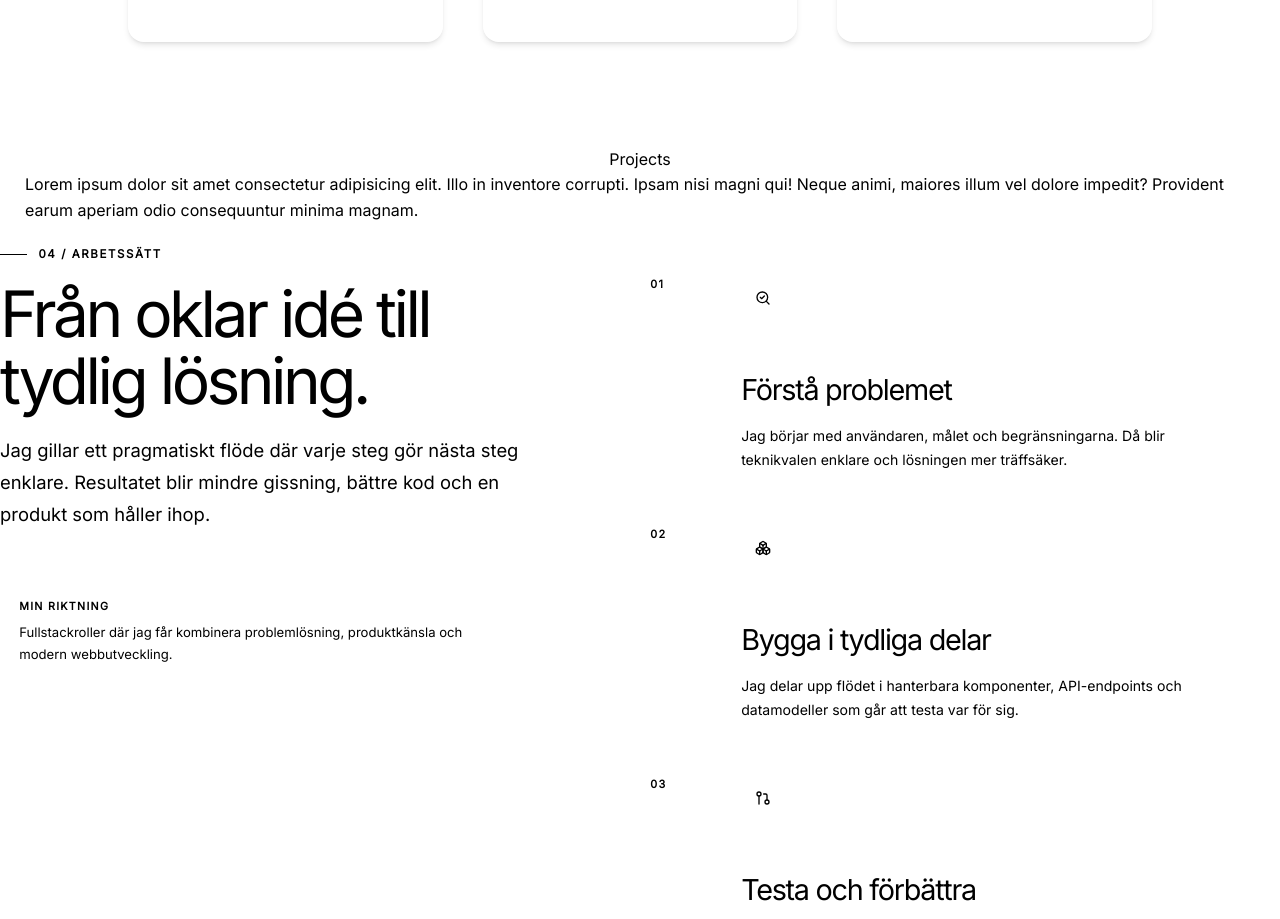
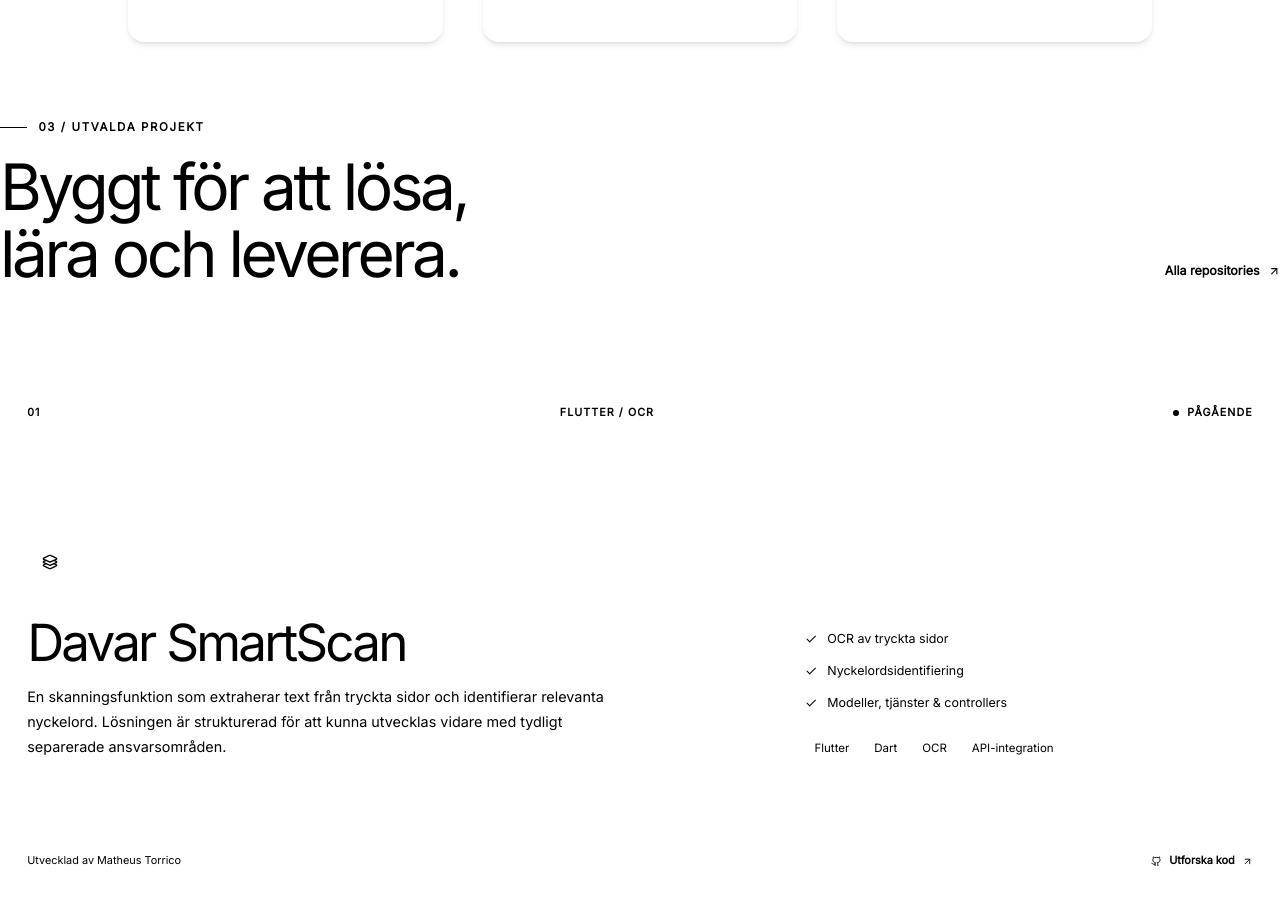
Before and after one commit to ikariLain/Portfolio, a React (Vite) app: page / in a window 1280 px wide. Shown: the part 2280-3199 px from the top of the page. Built offline with nearby package versions, Linux system fonts and the light colour scheme.

Commit message:
Refactor Projects component and enhance layout, styling, and functionality for improved user experience

```diff
--- a/src/Components/Projects/Projects.css
+++ b/src/Components/Projects/Projects.css
@@ -1,7 +1,261 @@
-.Projects-Container {
-    display: flex;
+.projects-header {
+  display: flex;
+  align-items: flex-end;
+  justify-content: space-between;
+  gap: 2rem;
+}
+
+.projects-header .section-heading {
+  margin-bottom: 0;
+}
+
+.all-projects-link {
+  min-width: max-content;
+  display: inline-flex;
+  align-items: center;
+  gap: 0.5rem;
+  padding-bottom: 0.4rem;
+  border-bottom: 1px solid var(--border-strong);
+  color: var(--text-soft);
+  font-size: 0.78rem;
+  font-weight: 600;
+  transition: color 180ms ease, border-color 180ms ease;
+}
+
+.all-projects-link:hover {
+  border-color: var(--text);
+  color: var(--text);
+}
+
+.projects-grid {
+  display: grid;
+  grid-template-columns: repeat(2, 1fr);
+  gap: 0.8rem;
+  margin-top: clamp(3.5rem, 7vw, 6rem);
+}
+
+.project-card {
+  min-height: 540px;
+  display: flex;
+  flex-direction: column;
+  position: relative;
+  overflow: hidden;
+  padding: clamp(1.25rem, 2.5vw, 1.7rem);
+  border: 1px solid var(--border);
+  border-radius: var(--radius-lg);
+  background: var(--surface);
+  box-shadow: 0 1px 0 rgba(255, 255, 255, 0.02) inset;
+  transition: transform 220ms ease, border-color 220ms ease;
+}
+
+.project-card:hover {
+  transform: translateY(-4px);
+  border-color: var(--border-strong);
+}
+
+.project-card--featured {
+  min-height: 520px;
+  grid-column: 1 / -1;
+  background:
+    radial-gradient(circle at 84% 40%, var(--info-bg), transparent 24rem),
+    linear-gradient(120deg, var(--surface-strong), var(--surface));
+}
+
+.project-card::after {
+  width: 320px;
+  height: 320px;
+  position: absolute;
+  right: -220px;
+  bottom: -210px;
+  content: "";
+  border: 1px solid var(--border);
+  border-radius: 50%;
+  box-shadow: 0 0 0 28px transparent, 0 0 0 29px var(--border), 0 0 0 64px transparent, 0 0 0 65px var(--border);
+}
+
+.project-meta {
+  display: grid;
+  grid-template-columns: auto 1fr auto;
+  align-items: center;
+  gap: 1rem;
+  padding-bottom: 1rem;
+  border-bottom: 1px solid var(--border);
+  color: var(--text-faint);
+  font-size: 0.67rem;
+  font-weight: 600;
+  letter-spacing: 0.1em;
+  text-transform: uppercase;
+}
+
+.project-type {
+  justify-self: center;
+}
+
+.project-status {
+  display: inline-flex;
+  align-items: center;
+  gap: 0.5rem;
+  color: var(--success);
+}
+
+.project-status i {
+  width: 6px;
+  height: 6px;
+  border-radius: 50%;
+  background: currentColor;
+}
+
+.project-content {
+  display: grid;
+  grid-template-columns: minmax(0, 1fr) minmax(190px, 0.6fr);
+  align-items: end;
+  gap: 2rem;
+  flex: 1;
+  padding: clamp(2.5rem, 6vw, 5rem) 0;
+}
+
+.project-main,
+.project-details {
+  min-width: 0;
+}
+
+.project-icon {
+  width: 46px;
+  height: 46px;
+  display: grid;
+  place-items: center;
+  margin-bottom: 2rem;
+  border: 1px solid var(--border);
+  border-radius: 12px;
+  background: var(--page-elevated);
+}
+
+.project-card h3 {
+  margin-bottom: 1rem;
+  font-size: clamp(2rem, 4vw, 3.8rem);
+  line-height: 1;
+  letter-spacing: -0.055em;
+  overflow-wrap: anywhere;
+  hyphens: auto;
+}
+
+.project-card:not(.project-card--featured) h3 {
+  font-size: clamp(1.8rem, 3vw, 2.65rem);
+}
+
+.project-main > p {
+  max-width: 620px;
+  margin: 0;
+  color: var(--text-soft);
+  font-size: 0.9rem;
+  line-height: 1.75;
+}
+
+.project-details {
+  position: relative;
+  z-index: 2;
+}
+
+.project-highlights {
+  display: flex;
+  flex-direction: column;
+  gap: 0.75rem;
+  margin: 0 0 1.5rem;
+  padding: 0;
+  color: var(--text-soft);
+  font-size: 0.78rem;
+  list-style: none;
+}
+
+.project-highlights li {
+  display: flex;
+  align-items: center;
+  gap: 0.6rem;
+}
+
+.project-highlights svg {
+  flex: 0 0 auto;
+  color: var(--success);
+}
+
+.project-stack {
+  display: flex;
+  flex-wrap: wrap;
+  gap: 0.4rem;
+}
+
+.project-footer {
+  display: flex;
+  align-items: center;
+  justify-content: space-between;
+  position: relative;
+  z-index: 2;
+  padding-top: 1rem;
+  border-top: 1px solid var(--border);
+  color: var(--text-faint);
+  font-size: 0.68rem;
+}
+
+.project-footer a {
+  display: inline-flex;
+  align-items: center;
+  gap: 0.45rem;
+  color: var(--text);
+  font-weight: 600;
+}
+
+.project-footer a svg:last-child {
+  transition: transform 180ms ease;
+}
+
+.project-footer a:hover svg:last-child {
+  transform: translate(2px, -2px);
+}
+
+@media (max-width: 850px) {
+  .projects-header {
+    align-items: flex-start;
     flex-direction: column;
-    align-items: center;
-    padding: 20px;
-    border: 5px solid #ffffff;
+  }
+
+  .projects-grid {
+    grid-template-columns: 1fr;
+  }
+
+  .project-card--featured {
+    grid-column: auto;
+  }
+
+  .project-content {
+    grid-template-columns: 1fr;
+    align-items: start;
+  }
 }
+
+@media (max-width: 520px) {
+  .project-card,
+  .project-card--featured {
+    min-height: auto;
+    border-radius: var(--radius-md);
+  }
+
+  .project-meta {
+    grid-template-columns: 1fr auto;
+  }
+
+  .project-type {
+    display: none;
+  }
+
+  .project-content {
+    padding-block: 2.5rem;
+  }
+
+  .project-footer > span {
+    display: none;
+  }
+
+  .project-footer {
+    justify-content: flex-end;
+  }
+}
--- a/src/Components/Projects/Projects.tsx
+++ b/src/Components/Projects/Projects.tsx
@@ -1,10 +1,120 @@
-import './Projects.css'
+import { LuArrowUpRight, LuCheck, LuGithub, LuLayers3 } from 'react-icons/lu';
+import './Projects.css';
 
-export default function Projects () {
+const projects = [
+  {
+    number: '01',
+    title: 'Davar SmartScan',
+    type: 'Flutter / OCR',
+    status: 'Pågående',
+    description:
+      'En skanningsfunktion som extraherar text från tryckta sidor och identifierar relevanta nyckelord. Lösningen är strukturerad för att kunna utvecklas vidare med tydligt separerade ansvarsområden.',
+    highlights: ['OCR av tryckta sidor', 'Nyckelordsidentifiering', 'Modeller, tjänster & controllers'],
+    stack: ['Flutter', 'Dart', 'OCR', 'API-integration'],
+    featured: true,
+  },
+  {
+    number: '02',
+    title: 'Realtidsplattform för quiz',
+    type: 'Fullstack / Realtid',
+    status: 'Pågående',
+    description:
+      'En realtidsplattform där en Flutter-klient kommunicerar med en Laravel-backend via REST och WebSockets. Projektet omfattade även MariaDB, Linuxserver, webbdeployment och ett automatiserat leveransflöde.',
+    highlights: ['Synkronisering via WebSockets', 'Flutter & Laravel REST API', 'Automatisk build & deployment'],
+    stack: ['Laravel', 'Flutter', 'WebSockets', 'MariaDB', 'GitHub Actions'],
+    featured: false,
+  },
+  {
+    number: '03',
+    title: 'Noog API',
+    type: 'Fullstacksystem',
+    status: 'Grupprojekt',
+    description:
+      'Ett fullstackprojekt där ett strukturerat .NET-API möter en modern React-klient. Byggt för att träna på samma arkitekturbeslut som krävs i större produkter.',
+    highlights: ['Repository pattern', 'Validerade dataflöden', 'Separerad frontend & backend'],
+    stack: ['.NET Core', 'React', 'Entity Framework', 'SQL Server', 'Azure DevOps'],
+    featured: false,
+  },
+
+  {
+    number: '04',
+    title: 'Clean vs Vertical Slice',
+    type: '.NET / Backend',
+    status: 'Examensarbete',
+    description:
+      'Två funktionellt likvärdiga, CRUD-baserade Web API-prototyper utvecklades för att jämföra Clean Architecture med Vertical Slice Architecture i praktiken.',
+    highlights: ['Utvecklingshastighet & overhead', 'Kodstruktur & testbarhet', 'Två likvärdiga CRUD-API:er'],
+    stack: ['.NET 10', 'ASP.NET Core', 'EF Core', 'Testning'],
+    featured: true,
+  },
+
+];
+
+export default function Projects() {
   return (
-      <div className='Projects-Container'>
-        <h1>Projects</h1>
-        <p>Lorem ipsum dolor sit amet consectetur adipisicing elit. Illo in inventore corrupti. Ipsam nisi magni qui! Neque animi, maiores illum vel dolore impedit? Provident earum aperiam odio consequuntur minima magnam.</p>
+    <section className="section-block" id="projects" aria-labelledby="projects-title">
+      <div className="section-shell">
+        <div className="projects-header">
+          <div>
+            <p className="section-label">03 / Utvalda projekt</p>
+            <h2 className="section-heading" id="projects-title">Byggt för att lösa, lära och leverera.</h2>
+          </div>
+          <a
+            className="all-projects-link"
+            href="https://github.com/ikariLain?tab=repositories"
+            target="_blank"
+            rel="noreferrer"
+          >
+            Alla repositories <LuArrowUpRight aria-hidden="true" />
+          </a>
+        </div>
+
+        <div className="projects-grid">
+          {projects.map((project) => (
+            <article
+              className={`project-card ${project.featured ? 'project-card--featured' : ''}`}
+              key={project.title}
+            >
+              <div className="project-meta">
+                <span>{project.number}</span>
+                <span className="project-type">{project.type}</span>
+                <span className="project-status"><i /> {project.status}</span>
+              </div>
+
+              <div className="project-content">
+                <div className="project-main">
+                  <div className="project-icon"><LuLayers3 aria-hidden="true" /></div>
+                  <h3>{project.title}</h3>
+                  <p>{project.description}</p>
+                </div>
+
+                <div className="project-details">
+                  <ul className="project-highlights">
+                    {project.highlights.map((highlight) => (
+                      <li key={highlight}><LuCheck aria-hidden="true" /> {highlight}</li>
+                    ))}
+                  </ul>
+                  <div className="project-stack">
+                    {project.stack.map((technology) => <span className="tag" key={technology}>{technology}</span>)}
+                  </div>
+                </div>
+              </div>
+
+              <div className="project-footer">
+                <span>Utvecklad av Matheus Torrico</span>
+                <a
+                  href="https://github.com/ikariLain?tab=repositories"
+                  target="_blank"
+                  rel="noreferrer"
+                  aria-label={`Utforska repositories för ${project.title}`}
+                >
+                  <LuGithub aria-hidden="true" /> Utforska kod <LuArrowUpRight aria-hidden="true" />
+                </a>
+              </div>
+            </article>
+          ))}
+        </div>
       </div>
-    )
-  }
+    </section>
+  );
+}
```
